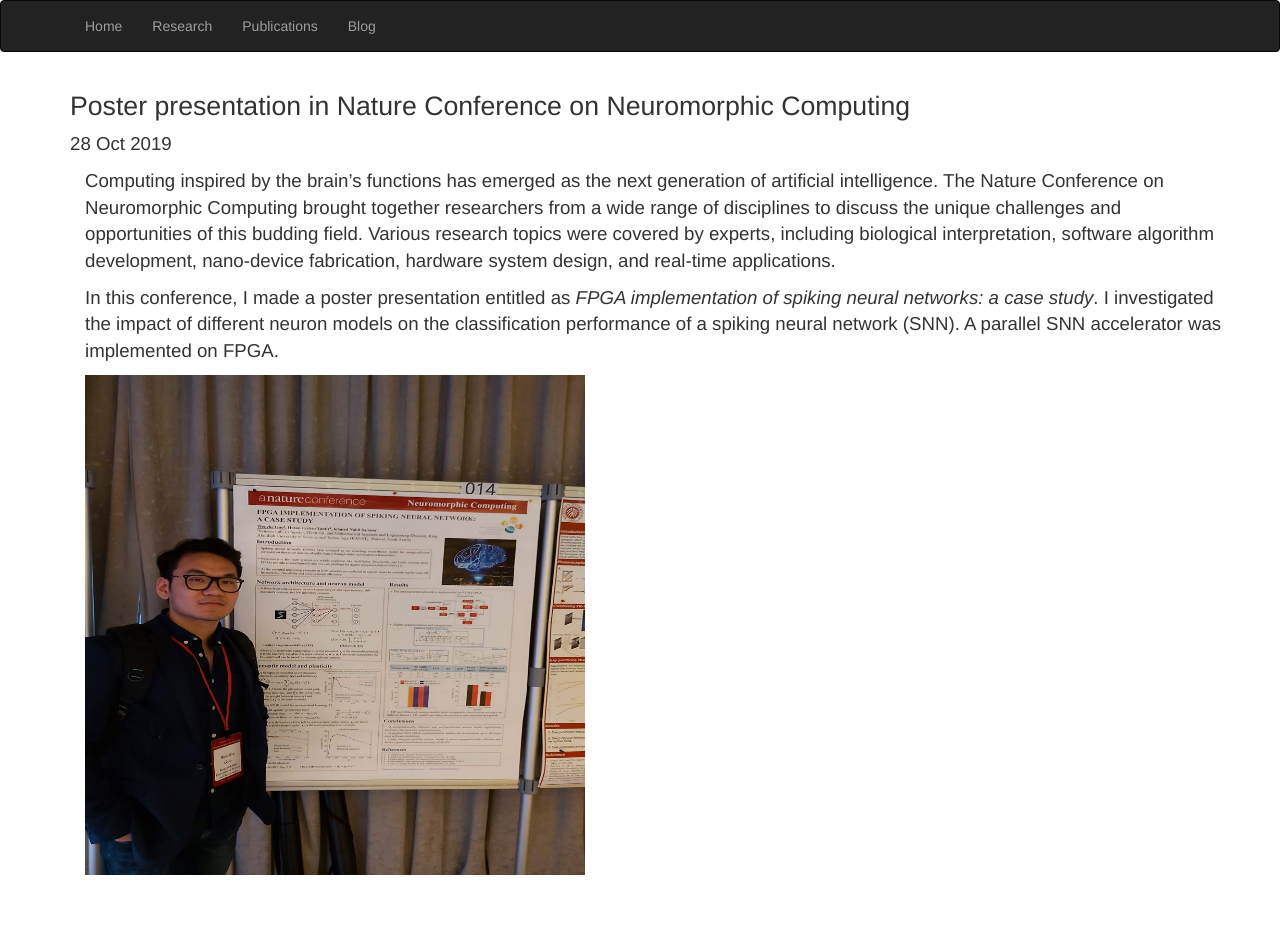
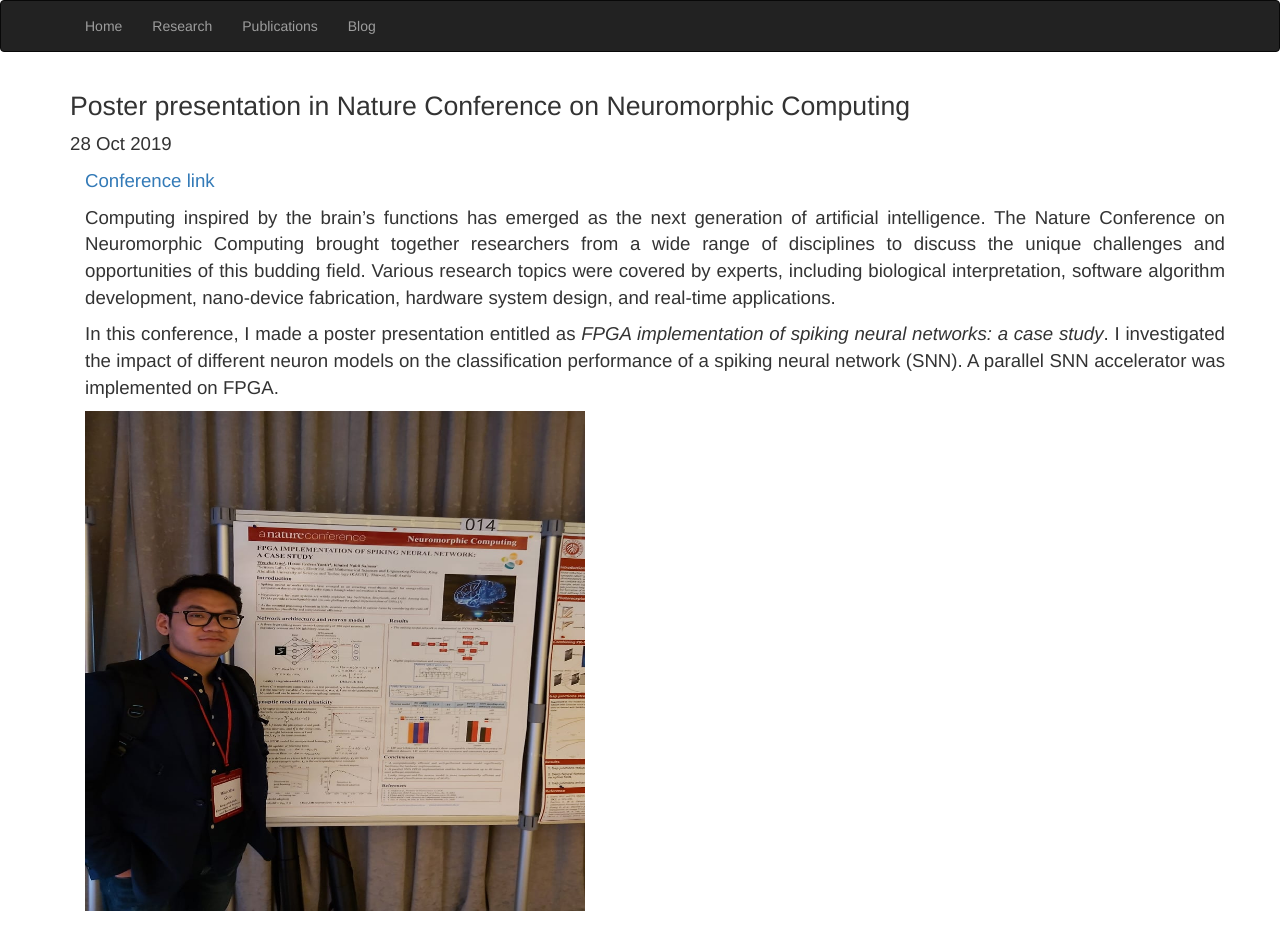
Before and after one commit to Wenzheguo/Wenzheguo.github.io, a Jekyll site: the page built from _posts/2019-10-28-Poster-presentation.html, in a window 1280 px wide. Built offline with Jekyll 4.4.1, drawn with Linux system fonts in a browser that asks for light colours; before the commit the page ends 900 px from its top, so only the background shows below that.

Commit message:
Update 2019-10-28-Poster-presentation.html

```diff
--- a/_posts/2019-10-28-Poster-presentation.html
+++ b/_posts/2019-10-28-Poster-presentation.html
@@ -3,7 +3,8 @@ layout: post
 title: "Poster presentation in Nature Conference on Neuromorphic Computing"
 date: 2019-10-28
 ---
-<div class="container">
+<div class="container" style="text-align:justify;">
+    <p style="font-size: 14pt;"><a href="https://conferences.nature.com/event/4014cd93-3105-481d-b403-317c2a1dd449/summary">Conference link</a></p>
     <p style="font-size: 14pt;">
         Computing inspired by the brain’s functions has emerged as the next generation of artificial intelligence.
         The Nature Conference on Neuromorphic Computing brought together researchers from a wide range of disciplines
```
